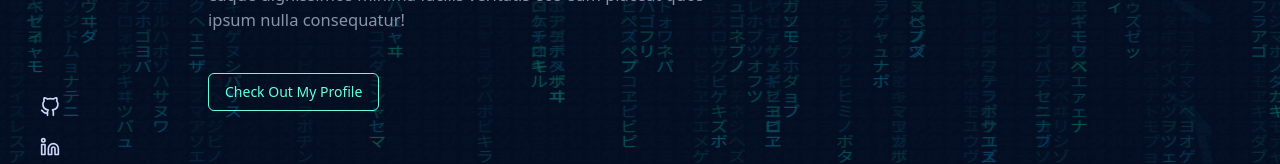
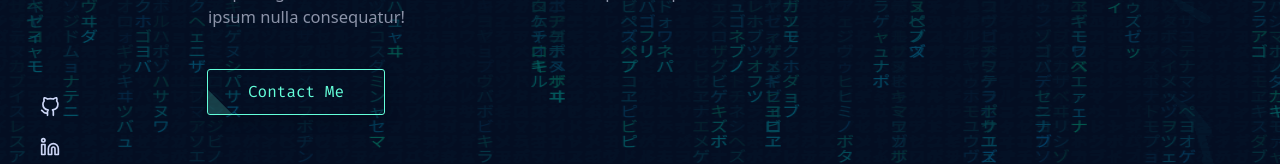
Before and after one commit to AnitKrJha/My-Portfolio, a React (Vite) app: page / in a window 1280 px wide. Shown: the part 483-647 px from the top of the page. Built offline with nearby package versions, Linux system fonts and the light colour scheme; a web font is replaced by a local one.

Commit message:
Change Button Style

```diff
--- /dev/null
+++ b/src/components/button-new.component.jsx
@@ -0,0 +1,11 @@
+import "../sass/components/button-new.styles.scss";
+
+const NewButton = ({children}) => {
+  return (
+    <button class="btn">
+      <span>{children}</span>
+    </button>
+  );
+};
+
+export default NewButton;
--- a/src/components/landing.component.jsx
+++ b/src/components/landing.component.jsx
@@ -1,5 +1,6 @@
 import "../sass/components/landing.styles.scss";
 import Button from "./button.component";
+import NewButton from "./button-new.component";
 import LeftHandle from "./lefthandle.component";
 import AccentHeading from "./accent-heading.component";
 import { CreateRain } from "./../utils/matrix-rain";
@@ -30,7 +31,8 @@ const Landing = () => {
           consequatur!
         </p>
         <a href="#about" className="pointer-events-auto">
-          <Button>Check Out My Profile</Button>
+          {/* <Button>Check Out My Profile</Button> */}
+          <NewButton>Contact Me</NewButton>
         </a>
 
       </section>
--- /dev/null
+++ b/src/sass/components/button-new.styles.scss
@@ -0,0 +1,51 @@
+// @import url('https://fonts.googleapis.com/css?family=Amatic+SC');
+
+@import '../abstract/variables';
+
+
+
+.btn {
+  border: none;
+  display: block;
+  text-align: center;
+  cursor: pointer;
+//   text-transform: uppercase;
+  outline: none;
+  overflow: hidden;
+  position: relative;
+  color: $accent;
+  font-weight: 400;
+  font-family: 'Fira Mono',;
+  font-size: 16px;
+  background-color: transparent;
+  padding: 10px 40px;
+  margin: 0 auto;
+  box-shadow: 0 5px 15px rgba(0,0,0,0.20);
+  border-radius: 2px;
+  outline: 1px solid $accent;
+  pointer-events: auto;
+}
+
+.btn span {
+  position: relative;
+  z-index: 1;
+}
+
+.btn:after {
+  content: "";
+  position: absolute;
+  left: 0;
+  top: 0;
+  height: 490%;
+  width: 140%;
+  background: rgba($color: $accent, $alpha: 0.2);
+  -webkit-transition: all .5s ease-in-out;
+  transition: all .5s ease-in-out;
+  -webkit-transform: translateX(-98%) translateY(-25%) rotate(45deg);
+  transform: translateX(-98%) translateY(-25%) rotate(45deg);
+}
+
+.btn:hover:after {
+  -webkit-transform: translateX(-9%) translateY(-25%) rotate(45deg);
+  transform: translateX(-9%) translateY(-25%) rotate(45deg);
+}
```
